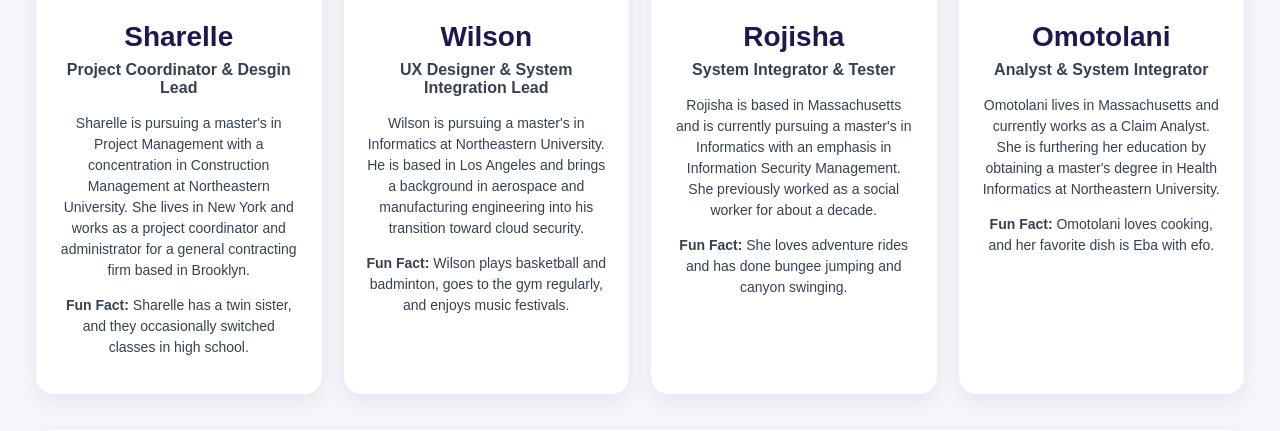
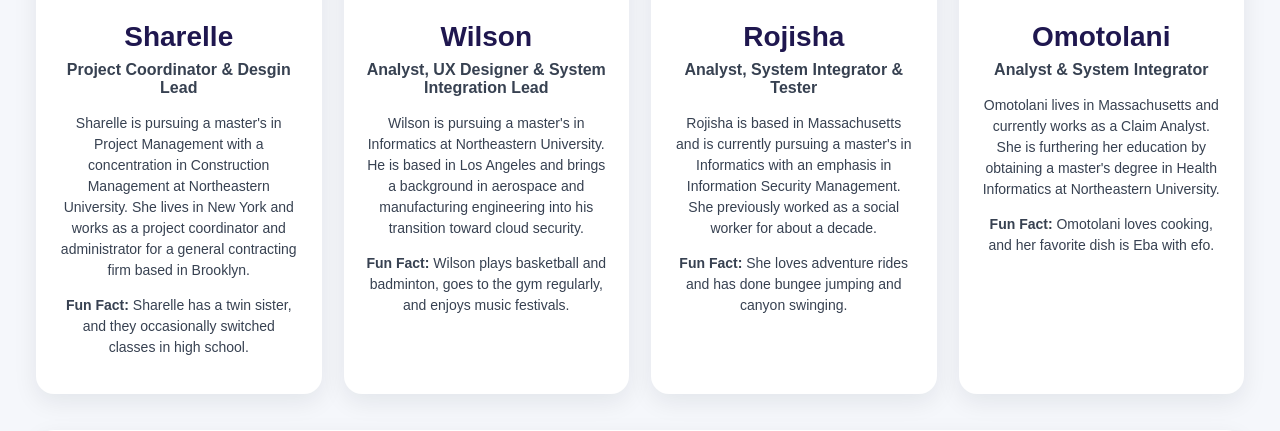
Before and after one commit to alsds-team4/alsds-team4-app, a Flask app: page /about in a window 1280 px wide. Shown: the part 676-1107 px from the top of the page. Run offline with Flask 3, Linux system fonts and the light colour scheme.

Commit message:
Update about.html

```diff
--- a/templates/about.html
+++ b/templates/about.html
@@ -47,7 +47,7 @@
       <div class="team-card">
         <img src="/static/images/wilson.png" alt="Wilson">
         <h2>Wilson</h2>
-        <h3>UX Designer & System Integration Lead </h3>
+        <h3>Analyst, UX Designer & System Integration Lead </h3>
         <p>
           Wilson is pursuing a master's in Informatics at Northeastern University. He is
           based in Los Angeles and brings a background in aerospace and manufacturing
@@ -59,7 +59,7 @@
       <div class="team-card">
         <img src="/static/images/rojisha.png" alt="Rojisha">
         <h2>Rojisha</h2>
-        <h3>System Integrator & Tester</h3>
+        <h3>Analyst, System Integrator & Tester</h3>
         <p>
           Rojisha is based in Massachusetts and is currently pursuing a master's in
           Informatics with an emphasis in Information Security Management. She previously
```
